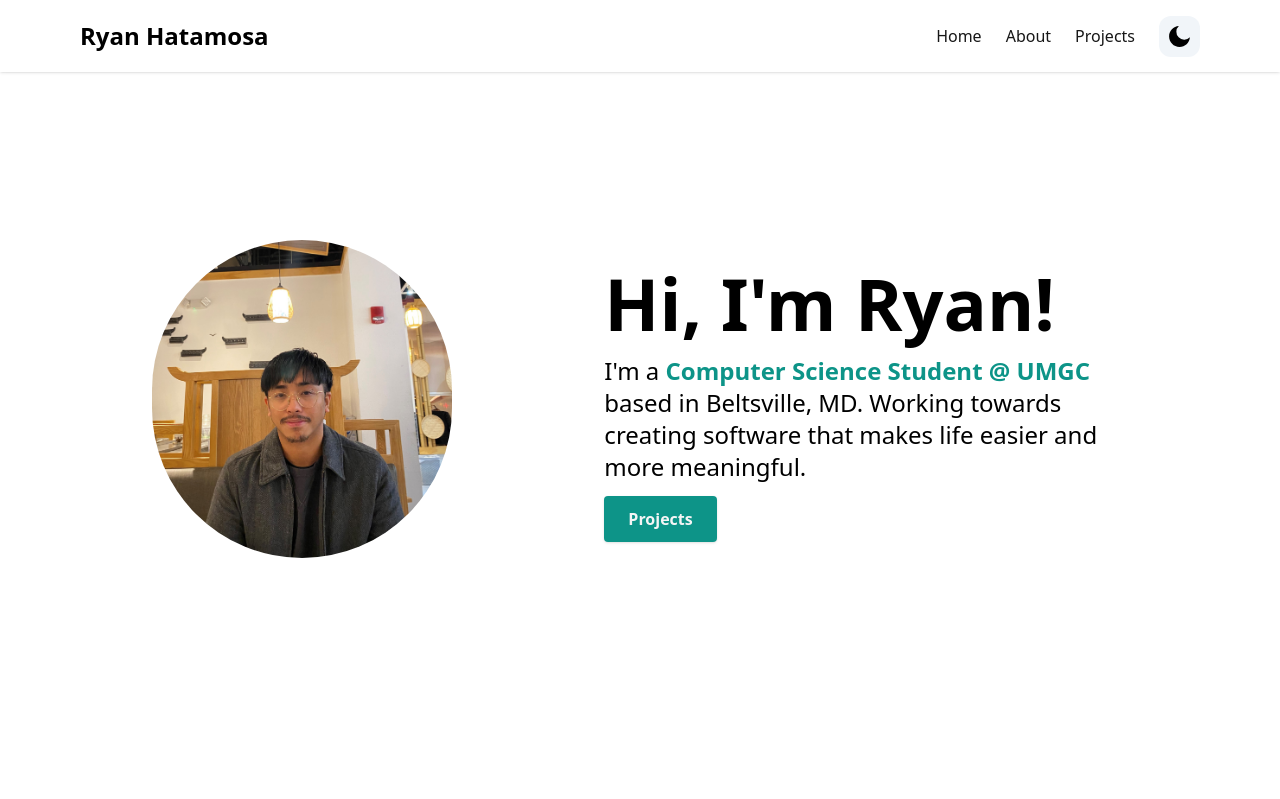
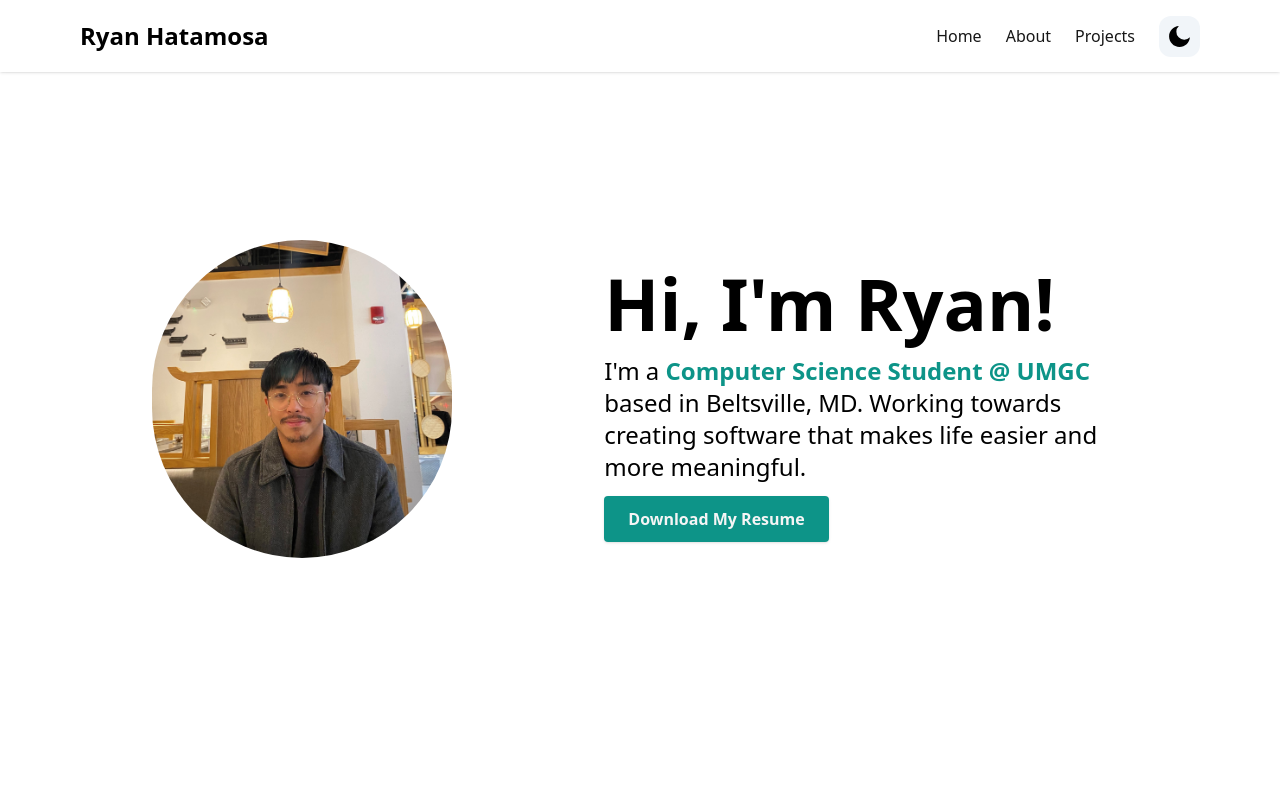
Before and after one commit to PinoyColada/ryan-hatamosa-website-v3, a Next.js app: page / in a window 1280 px wide. Shown: the top 799 px of the page. Built offline with nearby package versions, Linux system fonts and the light colour scheme.

Commit message:
changed project button to download my resume

```diff
--- a/components/HeroSection.tsx
+++ b/components/HeroSection.tsx
@@ -8,11 +8,11 @@ const HeroSection = () => {
     <section id="home">
       <div className="flex flex-col text-center items-center justify-center animate-fadeIn animation-delay-2 my-10 py-16 sm:py-32 md:py-48 md:flex-row md:space-x-4 md:text-left">
         <div className="md:mt-2 md:w-1/2">
-        <Image className="rounded-full shadow-2x1" src="/headshotpic.jpg" alt="profile photo" width={300} height={300}/>
+          <Image className="rounded-full shadow-2x1" src="/headshotpic.jpg" alt="profile photo" width={300} height={300} />
         </div>
 
         <div className="md:mt-2 md:w-3/5">
-        <h1 className="text-4xl font-bold mt-6 md:mt-0 md:text-7xl">Hi, I&#39;m Ryan!</h1>
+          <h1 className="text-4xl font-bold mt-6 md:mt-0 md:text-7xl">Hi, I&#39;m Ryan!</h1>
           <p className="text-lg mt-4 mb-6 md:text-2xl">
             I&#39;m a{" "}
             <span className="font-semibold text-teal-600">
@@ -21,17 +21,9 @@ const HeroSection = () => {
             based in Beltsville, MD. Working towards creating software that
             makes life easier and more meaningful.
           </p>
-          <Link
-            to="projects"
-            className="text-neutral-100 font-semibold px-6 py-3 bg-teal-600 rounded shadow hover:bg-teal-700"
-            activeClass="active"
-            spy={true}
-            smooth={true}
-            offset={-100}
-            duration={500}
-          >
-            Projects
-          </Link>
+          <a href="/cv.pdf" download="cv" className="text-neutral-100 font-semibold px-6 py-3 bg-teal-600 rounded shadow hover:bg-teal-700 margin-left: 4px;">
+            Download My Resume
+          </a>
         </div>
       </div>
       <div className="flex flex-row items-center text-center justify-center ">
```
